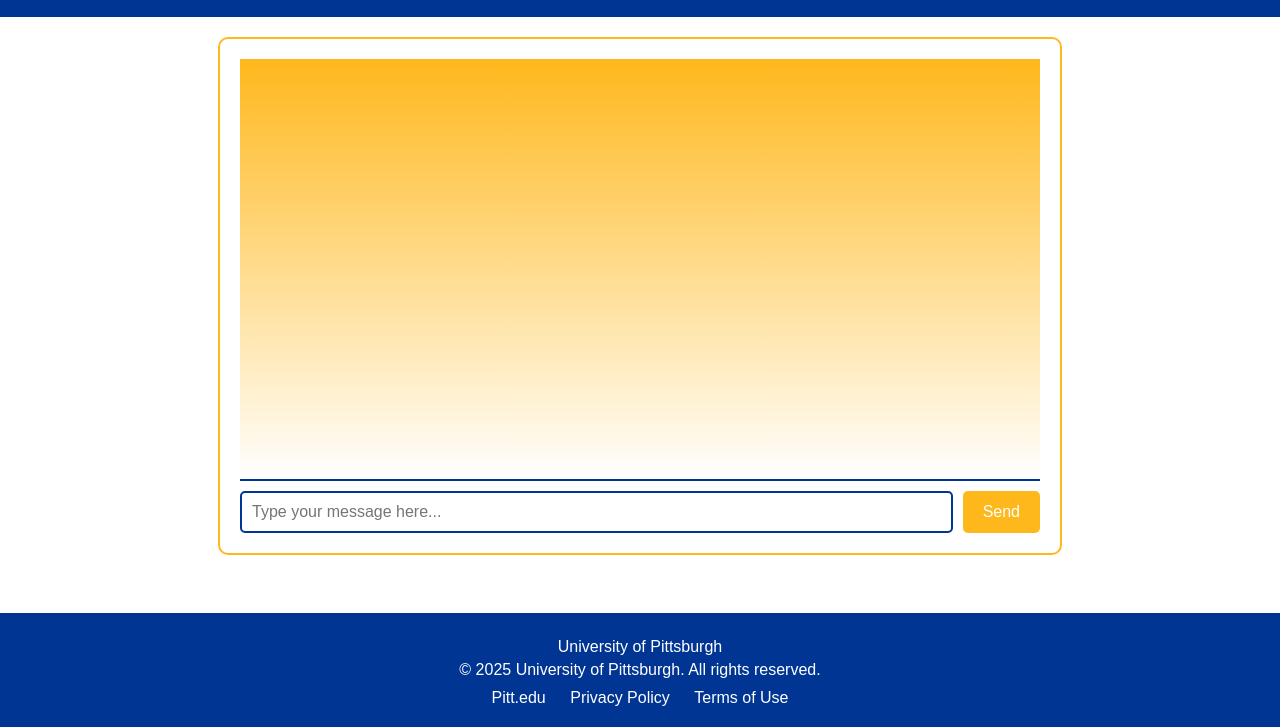
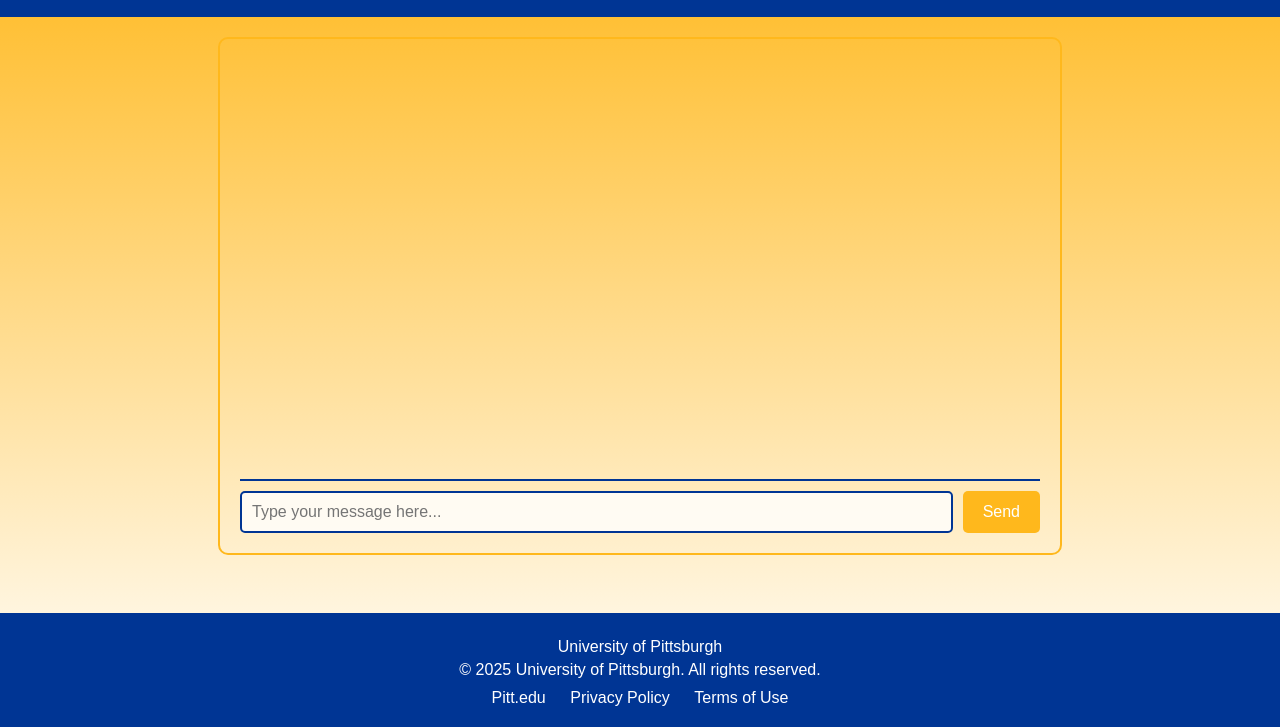
Before and after one commit to kellykatilius/Ai-assistant-front-end, a plain HTML site: page index.html in a window 1280 px wide. Shown: the part 73-800 px from the top of the page. Drawn offline with Linux system fonts and the light colour scheme; a web font is replaced by a local one.

Commit message:
Update styles.css

```diff
--- a/styles.css
+++ b/styles.css
@@ -3,7 +3,7 @@ body {
   font-family: 'Alternate Gothic No1 D', sans-serif;
   margin: 0;
   padding: 0;
-  background-color: white;
+  background: linear-gradient(to bottom, #FFB81C, white); /* Gradient for the entire page */
   color: #003594;
   display: flex;
   flex-direction: column;
@@ -43,7 +43,7 @@ header h1 {
   padding: 20px;
   border: 2px solid #FFB81C;
   border-radius: 10px;
-  background-color: white;
+  background-color: transparent; /* Transparent background */
 }
 
 #chat-box {
@@ -52,7 +52,7 @@ header h1 {
   border-bottom: 2px solid #003594;
   margin-bottom: 10px;
   padding: 10px;
-  background: linear-gradient(to bottom, #FFB81C, white); /* Fading yellow to white */
+  background-color: transparent; /* Transparent background */
 }
 
 .user-message {
@@ -82,6 +82,7 @@ header h1 {
   border: 2px solid #003594;
   border-radius: 5px;
   font-size: 1em;
+  background-color: rgba(255, 255, 255, 0.8); /* Slightly transparent white */
 }
 
 #send-btn {
```
